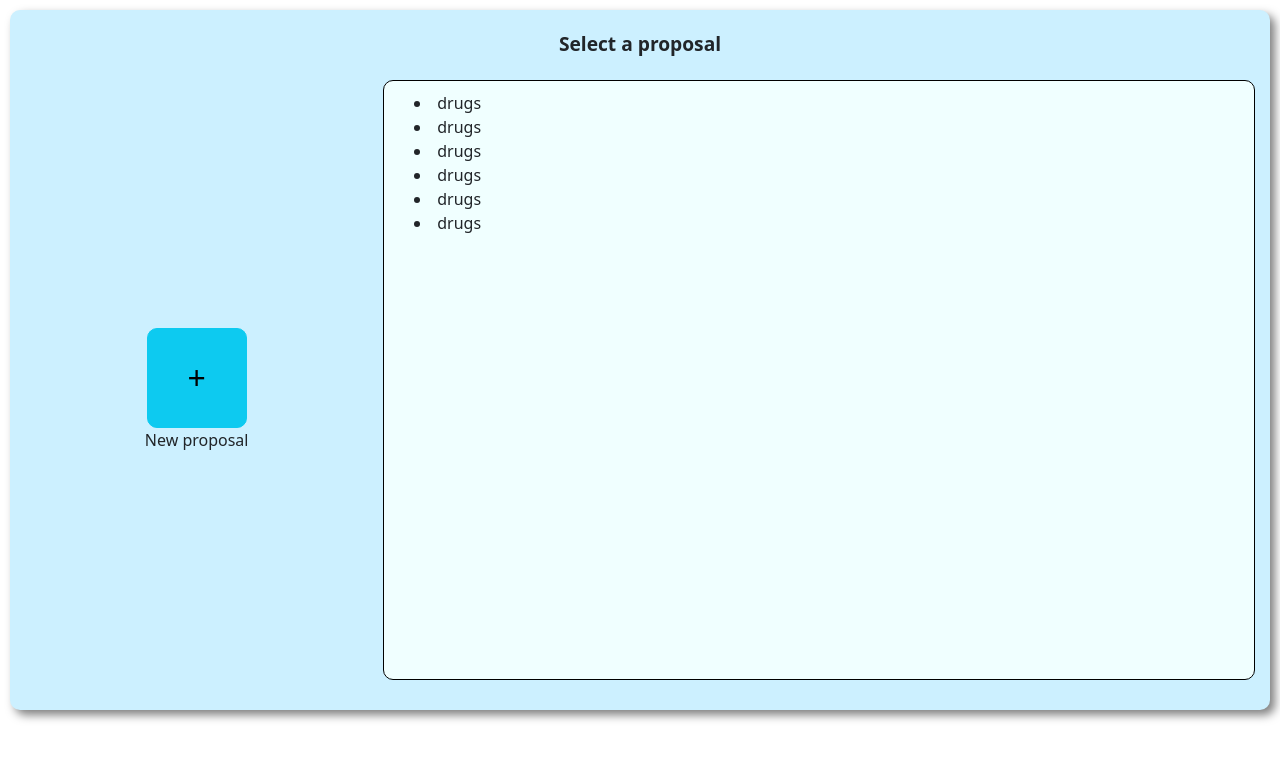
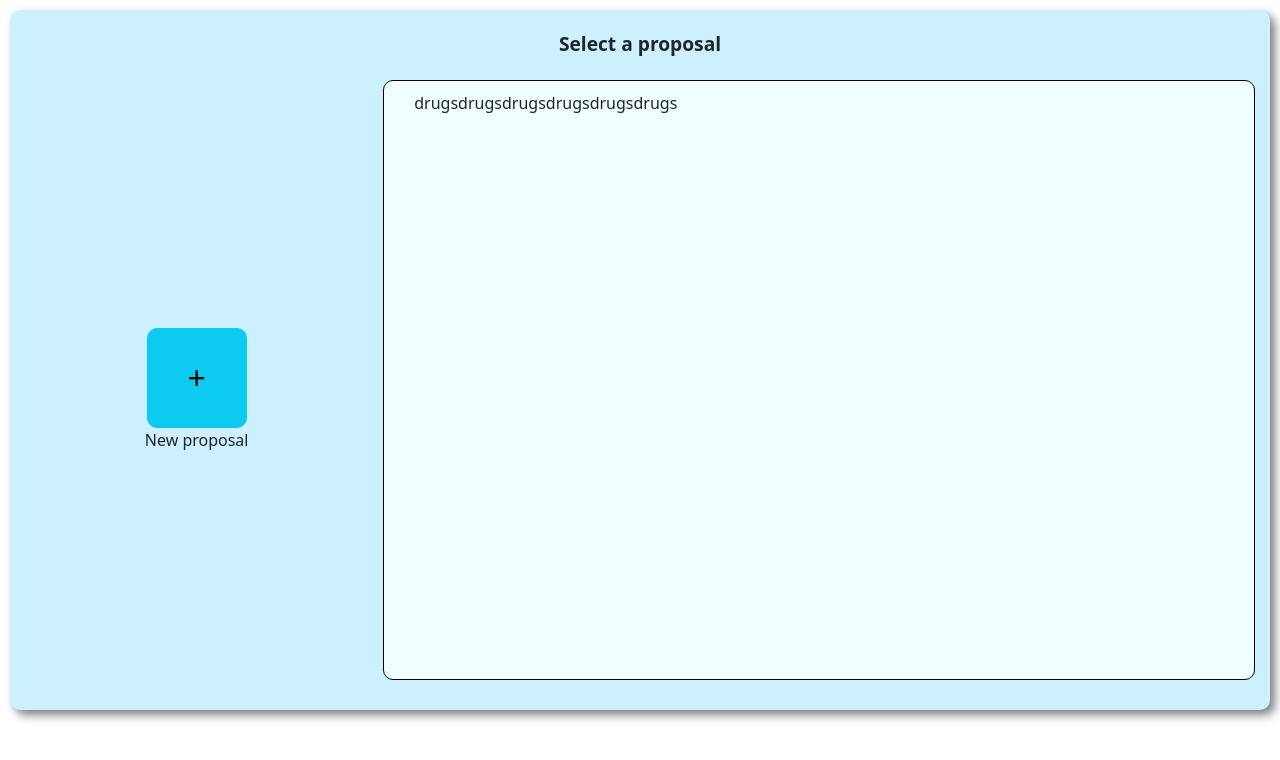
Before and after one commit to EmiLabarthe/obligatorio_DWM, an Angular app in the folder frontend/: page /select-proposal in a window 1280 px wide. Shown: the top 760 px of the page. Built offline with nearby package versions, Linux system fonts and the light colour scheme; no server answers.

Commit message:
me voy a mi branch sory

```diff
--- a/frontend/src/app/select-proposal/select-proposal.component.css
+++ b/frontend/src/app/select-proposal/select-proposal.component.css
@@ -4,6 +4,9 @@
     padding-bottom: 30px;
     margin: 10px;
     box-shadow: 5px 5px 10px 0px rgba(0, 0, 0, 0.5);
+}
+li{
+    list-style: none;
 }
 .title{
     height: 60px;
@@ -55,5 +58,7 @@ button{
         width: 70%;
         height: 600px;
         margin-right: 15px;
+        display: flex;
+        flex-direction: row;
     }
 }
--- a/frontend/src/app/select-proposal/select-proposal.component.html
+++ b/frontend/src/app/select-proposal/select-proposal.component.html
@@ -13,7 +13,12 @@
             <li>drugs</li>
             <li>drugs</li>
             <li>drugs</li>
-            <li *ngFor = "let proposal of proposals">{{proposal.title}}</li>
+            <div *ngFor = "let proposal of proposals">
+                <div>
+                    {{proposal.title}}
+                </div>
+                {{proposal.title}}
+            </div>
         </div>
     </div>
 </div>
```
